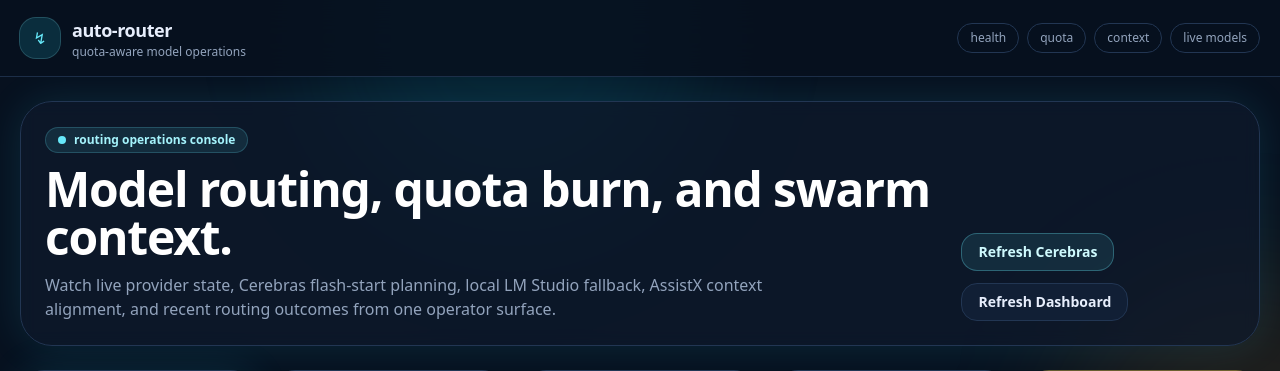
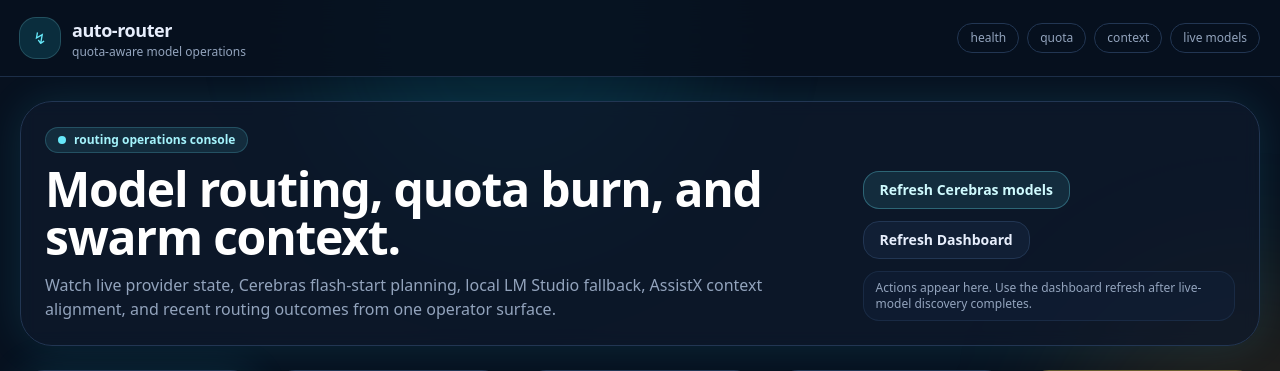
Before and after one commit to scottjoyner/auto-router, a FastAPI app: page /dashboard in a window 1280 px wide. Shown: the top 371 px of the page. Run offline with FastAPI, Linux system fonts and the light colour scheme; data that the repository does not hold is empty; some libraries are stand-ins or nearby versions.

Commit message:
Fix dashboard action controls

```diff
--- a/src/auto_router/templates/dashboard.html
+++ b/src/auto_router/templates/dashboard.html
@@ -13,13 +13,13 @@
                 Watch live provider state, Cerebras flash-start planning, local LM Studio fallback, AssistX context alignment, and recent routing outcomes from one operator surface.
             </p>
         </div>
+        <div class="flex max-w-sm flex-col gap-3">
             <div class="flex flex-wrap gap-3">
                 <button class="rounded-2xl border border-cyan-300/30 bg-cyan-300/10 px-4 py-2 text-sm font-semibold text-cyan-100 hover:bg-cyan-300/20"
                         hx-post="/admin/live-models/refresh?provider=cerebras"
-                    hx-target="#dashboard-content"
-                    hx-get="/api/dashboard/summary"
+                        hx-target="#action-status"
                         hx-swap="innerHTML">
-                Refresh Cerebras
+                    Refresh Cerebras models
                 </button>
                 <button class="rounded-2xl border border-router-line bg-router-panel2 px-4 py-2 text-sm font-semibold text-router-text hover:border-cyan-300/40"
                         hx-get="/api/dashboard/summary"
@@ -28,6 +28,10 @@
                     Refresh Dashboard
                 </button>
             </div>
+            <div id="action-status" class="min-h-6 rounded-2xl border border-router-line/60 bg-router-panel2/70 px-3 py-2 text-xs text-router-muted">
+                Actions appear here. Use the dashboard refresh after live-model discovery completes.
+            </div>
+        </div>
     </div>
 </section>
 
```
Lines whose indentation alone changed are shown as unchanged.
